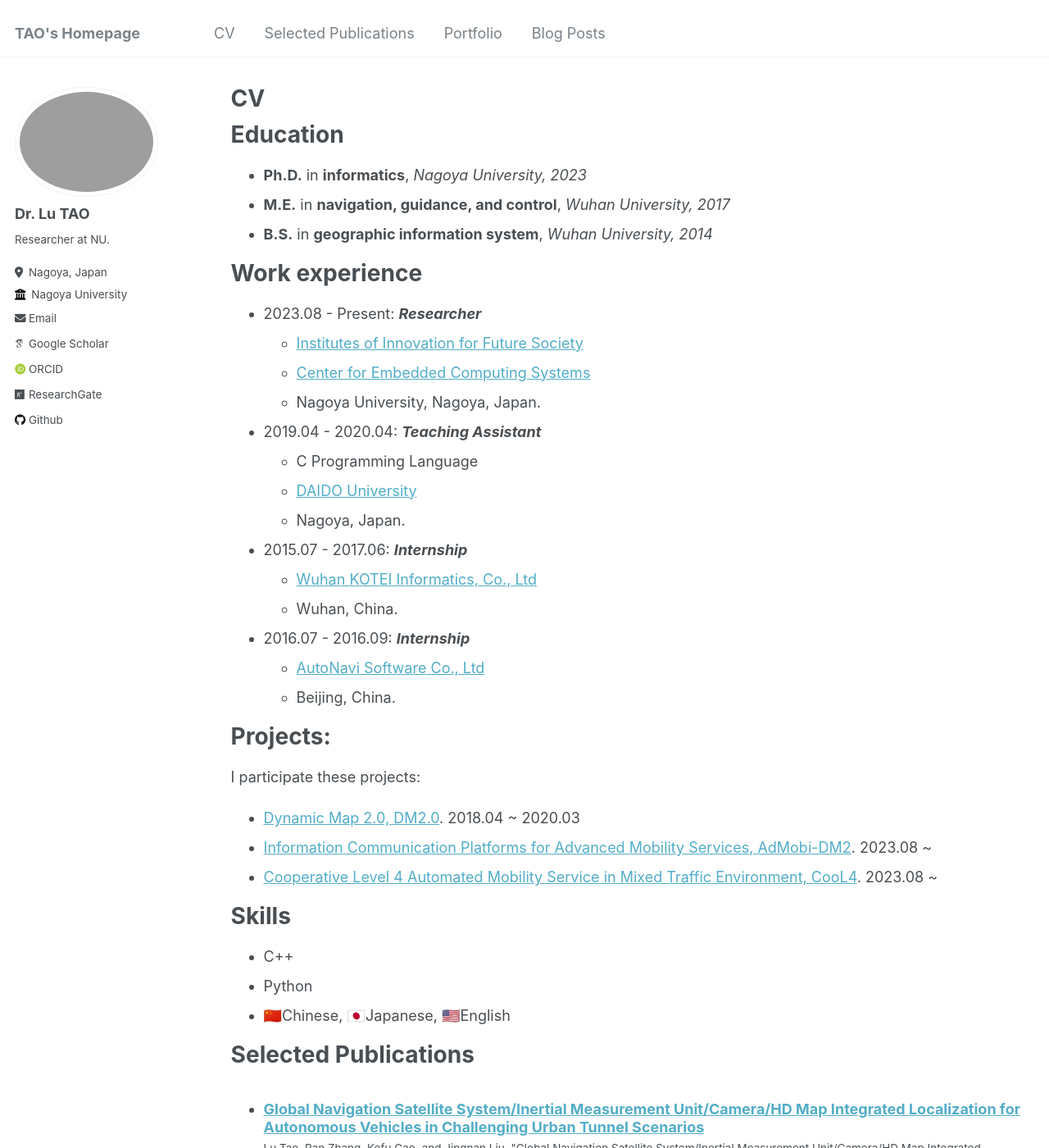
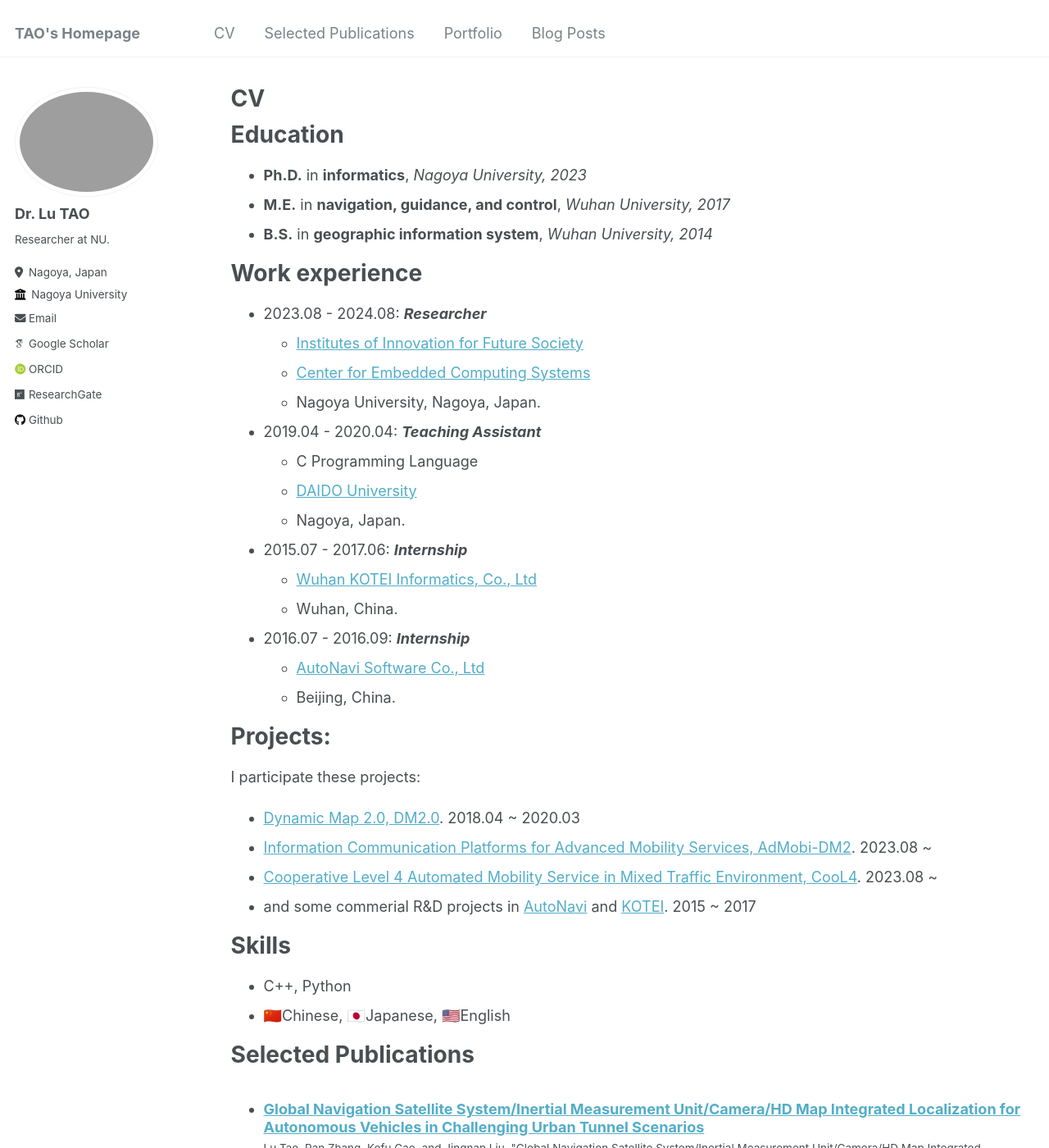
Before and after one commit to LuTaonuwhu/LuTaonuwhu.github.io, a Jekyll site: the page built from _pages/cv.md, in a window 1280 px wide and 1400 px high. Shown: the whole window at 82% size. Built offline with Jekyll 4.4.1, drawn with Linux system fonts in a browser that asks for light colours; emoji names are drawn with the system emoji font; some web fonts are replaced.

Commit message:
show all information

```diff
--- a/_pages/cv.md
+++ b/_pages/cv.md
@@ -19,7 +19,7 @@ Education
 
 Work experience
 ======
-* 2023.08 - Present: ***Researcher***
+* 2023.08 - 2024.08: ***Researcher***
   * [Institutes of Innovation for Future Society](https://www.mirai.nagoya-u.ac.jp/)
   * [Center for Embedded Computing Systems](https://www.nces.i.nagoya-u.ac.jp/index.html)
   * Nagoya University, Nagoya, Japan.
@@ -43,11 +43,11 @@ I participate these projects:
 * [Dynamic Map 2.0, DM2.0](https://www.nces.i.nagoya-u.ac.jp/dm2/index.html). 2018.04 ~ 2020.03
 * [Information Communication Platforms for Advanced Mobility Services, AdMobi-DM2](https://www.nces.i.nagoya-u.ac.jp/admobi-dm2/index.html). 2023.08 ~
 * [Cooperative Level 4 Automated Mobility Service in Mixed Traffic Environment, CooL4](https://www.road-to-the-l4.go.jp/activity/theme04/). 2023.08 ~
+* and some commerial R&D projects in [AutoNavi](https://mobile.amap.com/) and [KOTEI](http://www.kotei-info.com/). 2015 ~ 2017
 
 Skills
 ======
-* C++
-* Python
+* C++, Python
 * :cn:Chinese, :jp:Japanese, :us:English
 
 Selected Publications
```
Also changed, not shown: _portfolio/portfolio-1.md (+3 -3 lines).
